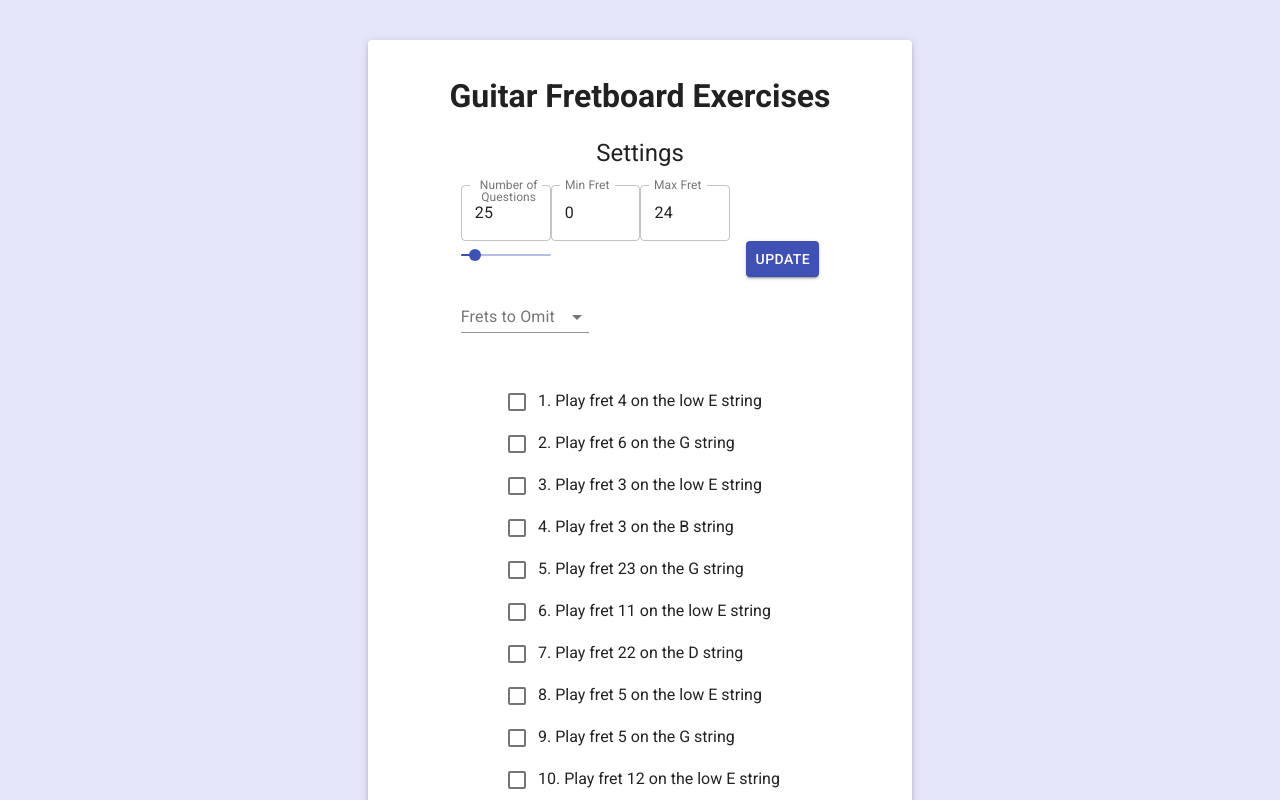
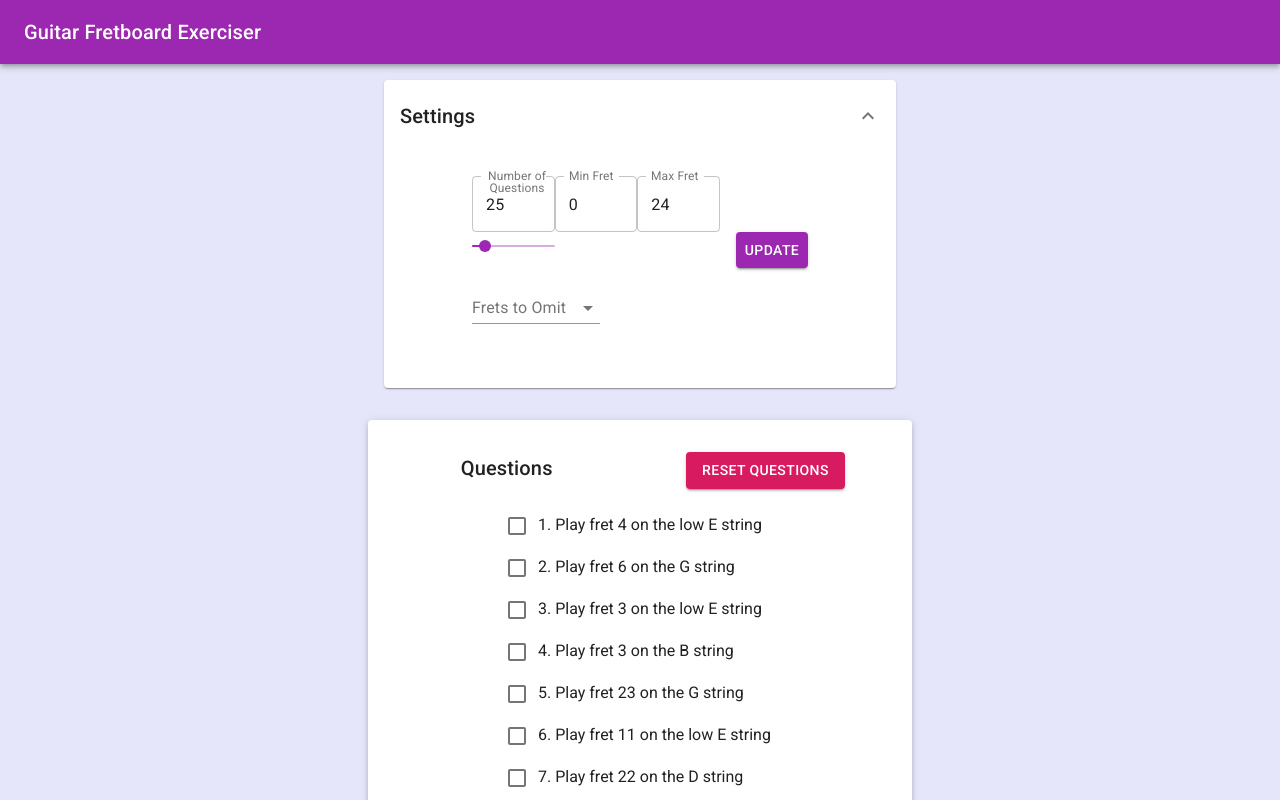
Before and after one commit to christianflorez/guitar-fretboard-exercises, a React (Create React App) app: page / in a window 1280 px wide. Shown: the top 800 px of the page. Built offline with nearby package versions, Linux system fonts and the light colour scheme.

Commit message:
overhaul

```diff
--- a/package.json
+++ b/package.json
@@ -6,6 +6,7 @@
   "main": "src/index.js",
   "dependencies": {
     "@material-ui/core": "4.11.3",
+    "@material-ui/icons": "^4.11.2",
     "@material-ui/lab": "4.0.0-alpha.57",
     "@material-ui/pickers": "3.2.10",
     "@material-ui/styles": "4.11.3",
--- a/src/App.js
+++ b/src/App.js
@@ -1,15 +1,11 @@
 import "./styles.css";
 import "fontsource-roboto";
-import Paper from "@material-ui/core/Paper";
+import AppBar from "@material-ui/core/AppBar";
+import Toolbar from "@material-ui/core/Toolbar";
+import Typography from "@material-ui/core/Typography";
+import { createMuiTheme, ThemeProvider } from "@material-ui/core/styles";
 import styled from "styled-components";
 import Prompts from "./Prompts";
-
-const StyledPaper = styled(Paper)`
-  padding: 1rem;
-  width: 40vw;
-  max-width: 40vw;
-  margin-top: 2rem;
-`;
 
 const AppContainer = styled.div`
   width: 100%;
@@ -19,13 +15,28 @@ const AppContainer = styled.div`
   align-items: center;
 `;
 
+const theme = createMuiTheme({
+  palette: {
+    primary: { main: "#9c27b0" },
+    secondary: {
+      main: "#d81b60",
+    },
+
+    alternateTextColor: "#FFFFFF",
+  },
+});
+
 export default function App() {
   return (
-    <AppContainer className="App">
-      <StyledPaper elevation={3}>
-        <h1>Guitar Fretboard Exercises</h1>
+    <ThemeProvider theme={theme}>
+      <AppBar position="static">
+        <Toolbar>
+          <Typography variant="h6">Guitar Fretboard Exerciser</Typography>
+        </Toolbar>
+      </AppBar>
+      <AppContainer className="App">
         <Prompts />
-      </StyledPaper>
-    </AppContainer>
+      </AppContainer>
+    </ThemeProvider>
   );
 }
--- a/src/Prompt.js
+++ b/src/Prompt.js
@@ -13,11 +13,9 @@ const PromptContainer = styled.div`
   cursor: pointer;
 `;
 
-function Prompt({ index, fret, stringIndex }) {
-  const [checked, setChecked] = React.useState(false);
-
+function Prompt({ index, fret, stringIndex, checked, setChecked }) {
   const handleChange = (event) => {
-    setChecked(event.target.checked);
+    setChecked(index, event.target.checked);
   };
 
   const stringNoteOffset = stringNoteOffsets[stringIndex];
@@ -25,7 +23,7 @@ function Prompt({ index, fret, stringIndex }) {
   const noteNameAnswer = allNotes[normalizedFret % 12];
 
   return (
-    <PromptContainer onClick={() => setChecked(!checked)}>
+    <PromptContainer onClick={() => setChecked(index, !checked)}>
       <Checkbox
         checked={checked}
         onChange={handleChange}
--- a/src/Prompts.js
+++ b/src/Prompts.js
@@ -1,6 +1,9 @@
 import React from "react";
 import _ from "lodash";
 import styled from "styled-components";
+import Button from "@material-ui/core/Button";
+import Paper from "@material-ui/core/Paper";
+import Typography from "@material-ui/core/Typography";
 import { getRandomInt } from "./utils";
 import {
   strings,
@@ -11,11 +14,28 @@ import {
 import Prompt from "./Prompt";
 import Settings from "./Settings";
 
+const StyledPaper = styled(Paper)`
+  padding: 1rem;
+  width: 40vw;
+  max-width: 40vw;
+  margin-top: 1rem;
+`;
+
 const PromptsContainer = styled.div`
   display: flex;
   flex-flow: column nowrap;
   align-items: flex-start;
   padding-left: 7rem;
+`;
+
+const HeaderContainer = styled.div`
+  display: flex;
+  flex-flow: row nowrap;
+  margin-top: 1rem;
+  margin-bottom: 1rem;
+  width: 75%;
+  padding-left: 15%;
+  justify-content: space-between;
 `;
 
 function getFret(minFret, maxFret, omittedFrets) {
@@ -34,15 +54,26 @@ function getFret(minFret, maxFret, omittedFrets) {
 }
 
 function Prompts() {
-  const [numberOfPrompts, setNumberOfPrompts] = React.useState(
-    defaultNumberOfPrompts
+  const [state, setState] = React.useState({
+    numberOfPrompts: defaultNumberOfPrompts,
+    minFret: defaultMinFret,
+    maxFret: defaultMaxFret,
+    omittedFrets: [],
+  });
+
+  const [checkedState, setCheckedState] = React.useState(() =>
+    _.times(defaultNumberOfPrompts, () => false)
+  );
+  const [promptValues, setPromptValues] = React.useState(() =>
+    getPromptValues(state)
   );
 
-  const [minFret, setMinFret] = React.useState(defaultMinFret);
-  const [maxFret, setMaxFret] = React.useState(defaultMaxFret);
-  const [omittedFrets, setOmittedFrets] = React.useState([]);
-
-  function renderPrompts() {
+  function getPromptValues({
+    minFret,
+    maxFret,
+    omittedFrets,
+    numberOfPrompts,
+  }) {
     const promptRawValues = [];
 
     _.times(numberOfPrompts, (i) => {
@@ -62,13 +93,39 @@ function Prompts() {
       }
     });
 
-    return promptRawValues.map((prompt, i) => {
+    return promptRawValues;
+  }
+
+  function updateState(updatedValues) {
+    const updatedPromptValues = getPromptValues(updatedValues);
+    setState(updatedValues);
+    setPromptValues(updatedPromptValues);
+    setCheckedState(checkedState.slice(0, updatedValues.numberOfPrompts));
+  }
+
+  function handleCheck(index, updatedValue) {
+    const updatedCheckedState = _.map(checkedState, (value, i) => {
+      if (i === index) return updatedValue;
+      return value;
+    });
+
+    setCheckedState(updatedCheckedState);
+  }
+
+  function handleReset() {
+    setCheckedState(_.times(defaultNumberOfPrompts, () => false));
+  }
+
+  function renderPrompts() {
+    return promptValues.map((prompt, i) => {
       return (
         <Prompt
           key={i}
           index={i}
           fret={prompt.fret}
           stringIndex={prompt.stringIndex}
+          checked={checkedState[i]}
+          setChecked={handleCheck}
         />
       );
     });
@@ -76,13 +133,17 @@ function Prompts() {
 
   return (
     <>
-      <Settings
-        updatePromptsAmount={setNumberOfPrompts}
-        updateMinFret={setMinFret}
-        updateMaxFret={setMaxFret}
-        updateOmittedFrets={setOmittedFrets}
-      />
-      <PromptsContainer>{renderPrompts()}</PromptsContainer>
+      <Settings updateState={updateState} />
+
+      <StyledPaper elevation={3}>
+        <HeaderContainer>
+          <Typography variant="h6">Questions</Typography>
+          <Button variant="contained" color="secondary" onClick={handleReset}>
+            Reset Questions
+          </Button>
+        </HeaderContainer>
+        <PromptsContainer>{renderPrompts()}</PromptsContainer>
+      </StyledPaper>
     </>
   );
 }
--- a/src/Settings.js
+++ b/src/Settings.js
@@ -1,15 +1,18 @@
 import React from "react";
-import TextField from "@material-ui/core/TextField";
-import Slider from "@material-ui/core/Slider";
-import Typography from "@material-ui/core/Typography";
+import Accordion from "@material-ui/core/Accordion";
+import AccordionSummary from "@material-ui/core/AccordionSummary";
+import AccordionDetails from "@material-ui/core/AccordionDetails";
 import Button from "@material-ui/core/Button";
+import Chip from "@material-ui/core/Chip";
+import FormControl from "@material-ui/core/FormControl";
 import Input from "@material-ui/core/Input";
 import InputLabel from "@material-ui/core/InputLabel";
 import MenuItem from "@material-ui/core/MenuItem";
-import FormControl from "@material-ui/core/FormControl";
 import Select from "@material-ui/core/Select";
-import Chip from "@material-ui/core/Chip";
-
+import Slider from "@material-ui/core/Slider";
+import TextField from "@material-ui/core/TextField";
+import Typography from "@material-ui/core/Typography";
+import ExpandMoreIcon from "@material-ui/icons/ExpandMore";
 import styled from "styled-components";
 import _ from "lodash";
 import {
@@ -18,6 +21,18 @@ import {
   defaultMaxFret,
   strings,
 } from "./constants";
+
+const StyledAccordion = styled(Accordion)`
+  border-bottom-left-radius: 4px;
+  border-bottom-right-radius: 4px;
+
+  && {
+    && {
+      margin-top: 1rem;
+      width: 40vw;
+    }
+  }
+`;
 
 const SettingsContainer = styled.div`
   display: flex;
@@ -67,12 +82,7 @@ const MultiSelectFormControl = styled(FormControl)`
   }
 `;
 
-function Settings({
-  updatePromptsAmount,
-  updateMinFret,
-  updateMaxFret,
-  updateOmittedFrets,
-}) {
+function Settings({ updateState }) {
   const [numberOfPrompts, setNumberOfPrompts] = React.useState(
     defaultNumberOfPrompts
   );
@@ -141,10 +151,8 @@ function Settings({
   }
 
   function onSubmit() {
-    updatePromptsAmount(numberOfPrompts);
-    updateMinFret(minFret);
-    updateMaxFret(maxFret);
-    updateOmittedFrets(omittedFrets);
+    const updatedState = { numberOfPrompts, minFret, maxFret, omittedFrets };
+    updateState(updatedState);
   }
 
   const possibleFrets = _.chain(defaultMaxFret + 1)
@@ -157,7 +165,15 @@ function Settings({
 
   return (
     <>
-      <Typography variant="h5">Settings</Typography>
+      <StyledAccordion defaultExpanded>
+        <AccordionSummary
+          expandIcon={<ExpandMoreIcon />}
+          aria-controls="panel1a-content"
+          id="panel1a-header"
+        >
+          <Typography variant="h6">Settings</Typography>
+        </AccordionSummary>
+        <AccordionDetails>
           <SettingsContainer>
             <InputsColumn>
               <InputsRow>
@@ -227,10 +243,16 @@ function Settings({
                 </MultiSelectFormControl>
               </InputsRow>
             </InputsColumn>
-        <StyledButton variant="contained" color="primary" onClick={onSubmit}>
+            <StyledButton
+              variant="contained"
+              color="primary"
+              onClick={onSubmit}
+            >
               Update
             </StyledButton>
           </SettingsContainer>
+        </AccordionDetails>
+      </StyledAccordion>
     </>
   );
 }
--- a/src/styles.css
+++ b/src/styles.css
@@ -5,4 +5,5 @@
 
 body {
   background-color: lavender;
+  margin: 0;
 }
```
Also changed, not shown: 1 other file (tests, documents, lock files or other folders). Lines whose indentation alone changed are shown as unchanged.
